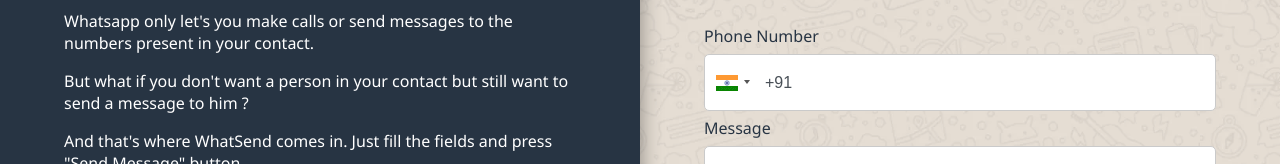
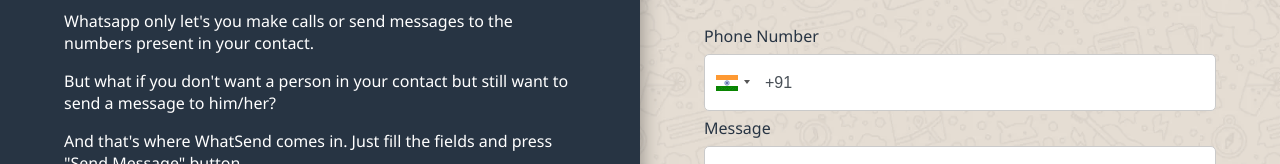
Before and after one commit to aromalanil/WhatSend, a React (Create React App) app: page / in a window 1280 px wide. Shown: the part 211-375 px from the top of the page. Built offline with nearby package versions, Linux system fonts and the light colour scheme.

Commit message:
Update Description.js (#4)
* Update Description.js

* Update package.json

```diff
--- a/package.json
+++ b/package.json
@@ -1,6 +1,6 @@
 {
   "name": "send-whatsapp",
-  "version": "2.0.1",
+  "version": "2.0.2",
   "private": true,
   "dependencies": {
     "react": "^16.13.1",
--- a/src/Components/Description.js
+++ b/src/Components/Description.js
@@ -13,7 +13,7 @@
         </p>
         <p>
           But what if you don't want a person in your contact but still want to send a message to
-          him ?
+          him/her?
         </p>
         <p>
           And that's where {appName} comes in. Just fill the fields and press "Send Message" button.
```
